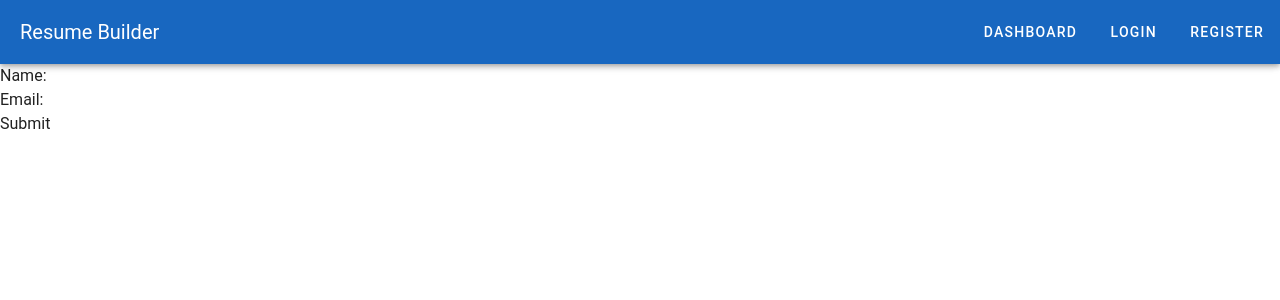
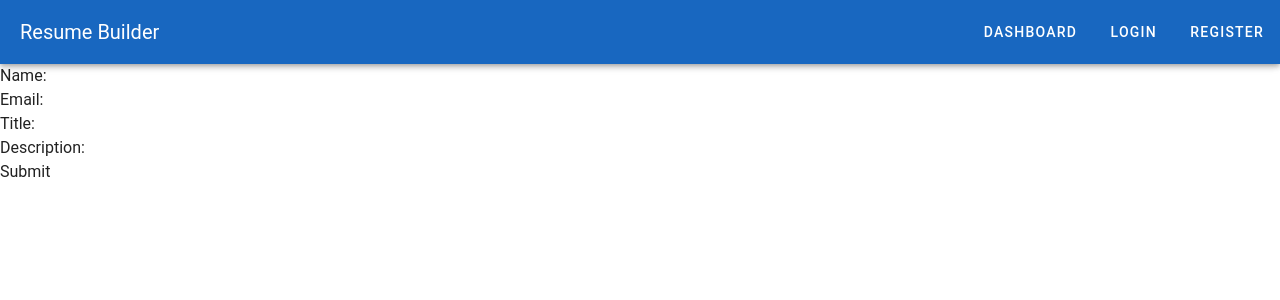
Before and after one commit to YuvalItzhaki/resume-builder, a Vue app: page /create-resume in a window 1280 px wide. Shown: the top 300 px of the page. Built offline with nearby package versions, Linux system fonts and the light colour scheme.

Commit message:
Add fields to create resume

```diff
--- a/src/components/ResumeForm.vue
+++ b/src/components/ResumeForm.vue
@@ -8,6 +8,14 @@
     <div>
       <label for="email">Email:</label>
       <input id="email" v-model="formData.email" type="email" required />
+    </div>
+    <div>
+      <label for="title">Title:</label>
+      <input id="title" v-model="formData.title" type="title" required />
+    </div>
+    <div>
+      <label for="description">Description:</label>
+      <input id="description" v-model="formData.description" type="description" required />
     </div>
     <!-- Add other form fields as needed -->
     <button type="submit">Submit</button>
@@ -22,7 +30,8 @@ const emit = defineEmits(['submit']);
 const formData = ref({
   name: '',
   email: '',
-  // Add other form fields as needed
+  title: '',
+  description: '',
 });
 
 const handleSubmit = () => {
```
